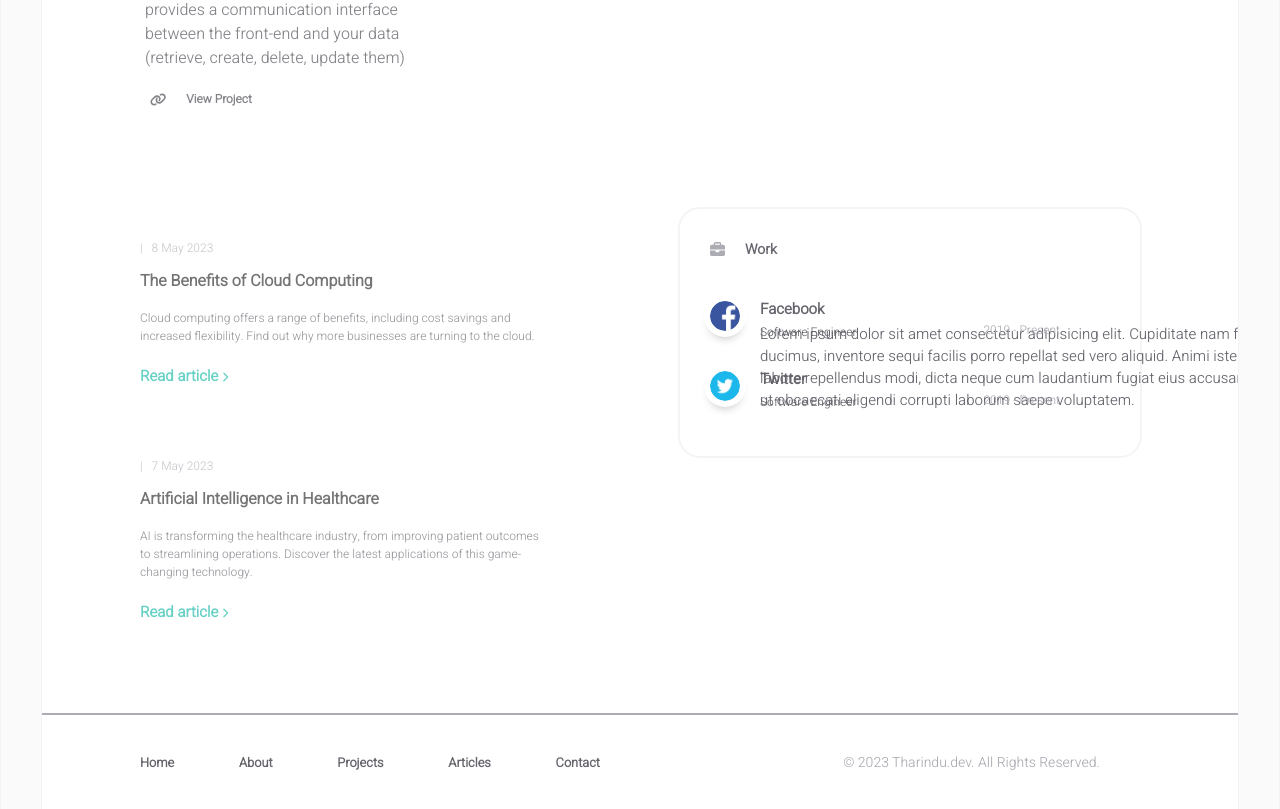
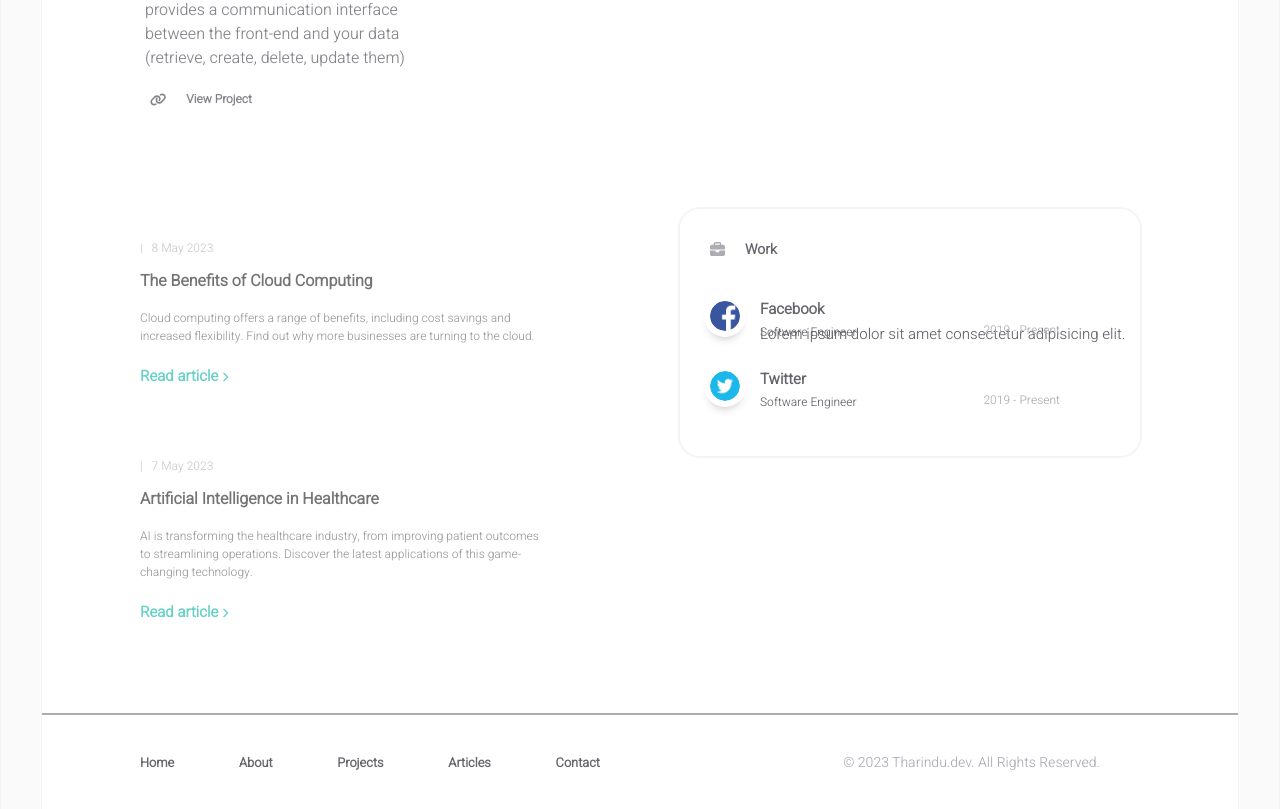
Before and after one commit to rafyc/rafyc.github.io, a React (Create React App) app: page / in a window 1280 px wide. Shown: the part 1414-2223 px from the top of the page. Built offline with nearby package versions, Linux system fonts and the light colour scheme.

Commit message:
home-projects

```diff
--- a/src/components/homepage/works.jsx
+++ b/src/components/homepage/works.jsx
@@ -23,7 +23,7 @@ const Works = () => {
 							<div className="work-subtitle">
 								Software Engineer
 							</div>
-                            <div className="work-main">Lorem ipsum dolor sit amet consectetur adipisicing elit. Cupiditate nam fugiat ducimus, inventore sequi facilis porro repellat sed vero aliquid. Animi iste porro labore repellendus modi, dicta neque cum laudantium fugiat eius accusantium ut obcaecati eligendi corrupti laborum saepe voluptatem.
+                            <div className="work-main">Lorem ipsum dolor sit amet consectetur adipisicing elit.
                                 </div>
 							<div className="work-duration">2019 - Present</div>
 						</div>
```
